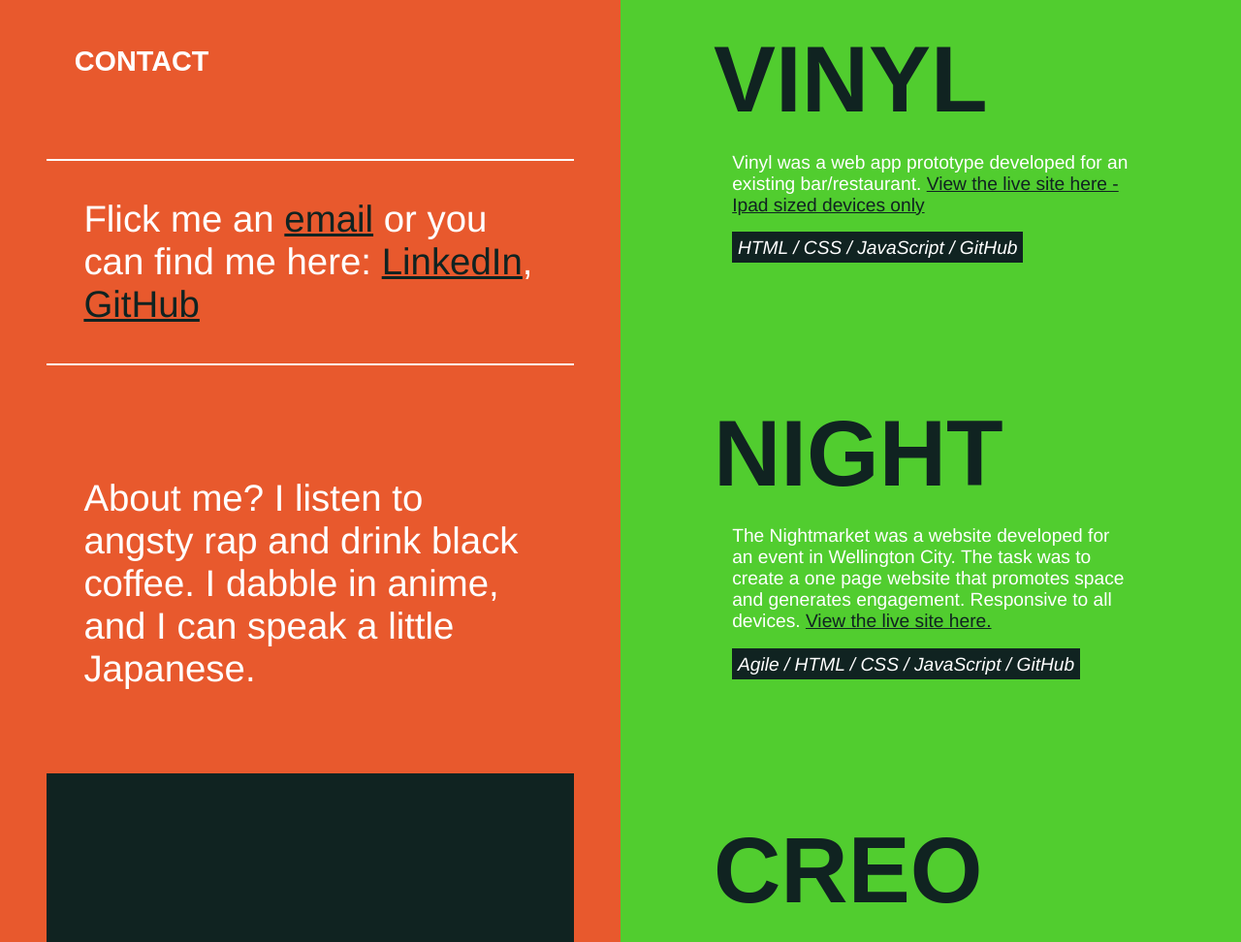
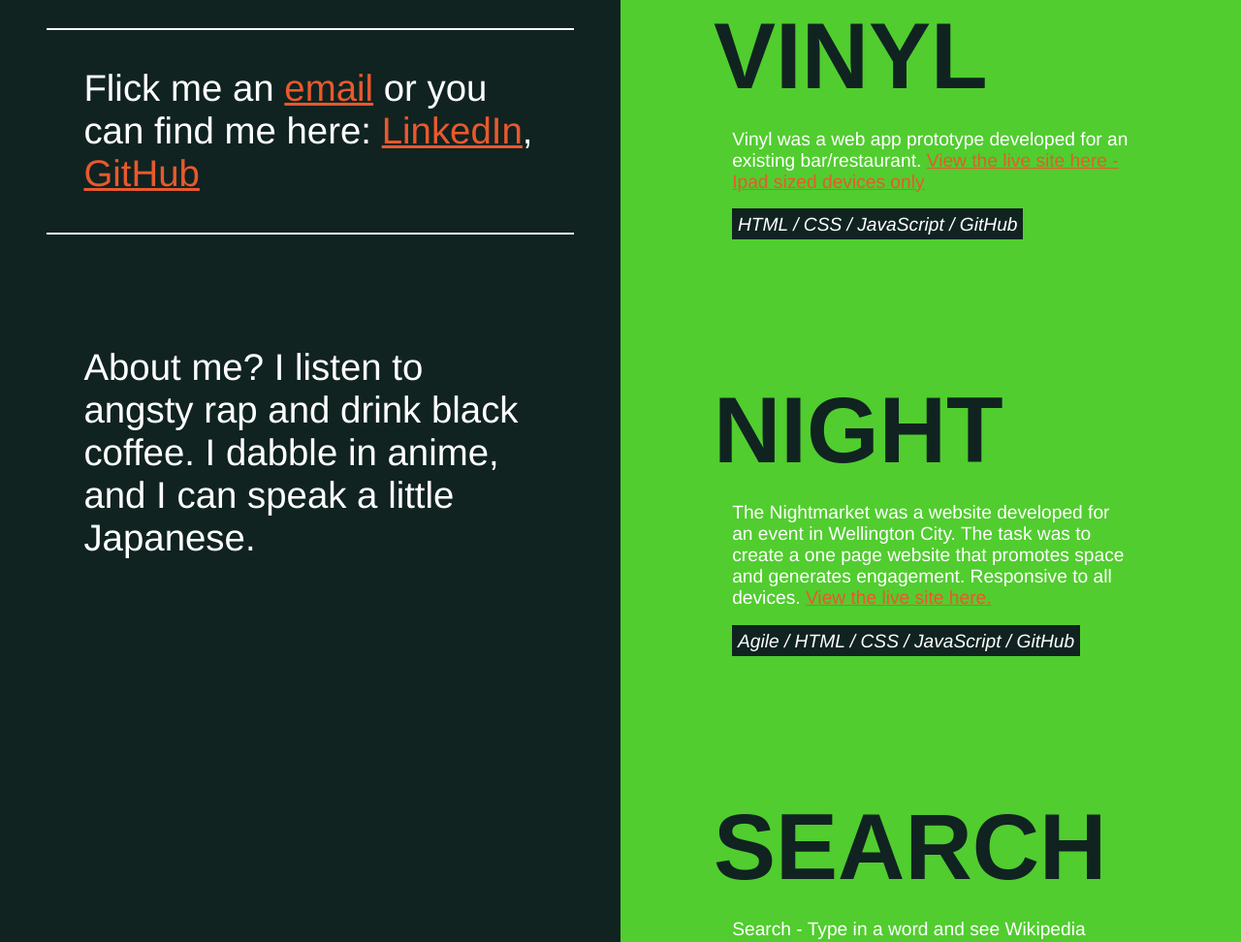
Before and after one commit to camshaw11/portfolio, a website: page dist/index.html in a window 1280 px wide. Shown: the part 1828-2800 px from the top of the page at 97% size. Drawn offline with Linux system fonts and the light colour scheme; a web font is replaced by a local one.

Commit message:
updating colors

```diff
--- a/dist/index.html
+++ b/dist/index.html
@@ -28,7 +28,7 @@
 			<p class="about-intro">Front End Developer & Designer based in Wellington, NZ</p>
 			<p class="about about-work">Previously, I was a Graphic Design intern at NOSIGNER in Japan. Helping the designers with projects and mockups.<br><br>
 				<!-- ~ Before that, I was teaching English deep in the countryside of Japan. Bit of a change.. I know, but I'm willing to learn. ~ -->
-				<br><br><br> Now I'm looking for a <code>developer</code> role to jump into, grow my skills and be a part of something bigger. Check out my source code
+				<br><br> Now I'm looking for a <code>developer</code> role to jump into, grow my skills and be a part of something bigger. Check out my source code
 				<a class="github-link"href="https://github.com/camshaw11" target="blank">here</a>
 			</p>
 			<h2 class="title title-small title-contact">Contact</h2>
@@ -84,11 +84,12 @@
 					<!-- <img class="image image-night" src="img/night/nightmarket-full.png" alt="night-mockup"> -->
 				</div>
 				<div class="project-box">
-					<h3 class="title project-name">CREO</h3>
+					<h3 class="title project-name">SEARCH</h3>
 					<p class="about about-project">
-						For this project I had to implement the use of the Behance API to display users profiles and profile information
-						in a visual yet informative way. This was a group project and my first experience working with API's.<br><br>
-						<span>HTML / CSS / JavaScript / NPM / GitHub</span>
+						Search - Type in a word and see Wikipedia articles related to your search, with a “hacker” themed interface.
+						Search was a personal project I developed and designed to help solidify my JavaScript skills.
+						<a href="https://camshaw11.github.io/wiki-search/" target="_blank">View the live site here.</a><br><br>
+						<span>HTML / CSS / JavaScript / Fetch API / Scope</span>
 					</p>
 					<!-- <img class="image image-creo" src="img/creo/creo-laptop.png" alt="creo-mockup"> -->
 					<!-- <button class="scroll-to-top">&#8686;</button> -->
--- a/dist/style.css
+++ b/dist/style.css
@@ -55,7 +55,7 @@ body {
 }
 .column-three {
 	grid-area: column3;
-	background-color: var(--orange);
+	background-color: var(--dark-color);
 }
 .column-four {
 	grid-area: column4;
@@ -95,7 +95,7 @@ body {
 	font-family: 'Share', sans-serif;
 	font-size: 0.4em;
 	line-height: 1;
-	color: white;
+	color: var(--orange);
 	text-transform: uppercase;
 	margin: 2em 1em 1em 1em;
 }
@@ -138,7 +138,7 @@ body {
 	margin-bottom: 0;
 }
 a, .github-link {
-	color: var(--dark-color);
+	color: var(--orange);
 	text-decoration: underline;
 }
 span {
@@ -251,7 +251,7 @@ span {
 		padding: 0.5em;
 	}
 	a, .github-link {
-		color: var(--dark-color);
+		color: var(--orange);
 		text-decoration: underline;
 	}
 	.project-container {
@@ -267,7 +267,7 @@ span {
 		margin: 0;
 	}
 	.about-intro, .title-small {
-		font-size: 0.6em;
+		font-size: 0.5em;
 		margin: 1em 1em 3em 1em;
 	}
 	.title-contact {
@@ -337,7 +337,7 @@ span {
 		transition: 0.5s ease;
 	}
 	.project-box:hover {
-		box-shadow: 7px 7px 0px 9px var(--dark-color);
+		/* box-shadow: 7px 7px 0px 9px var(--dark-color); */
 	}
 	span {
 		background-color: var(--dark-color);
```
